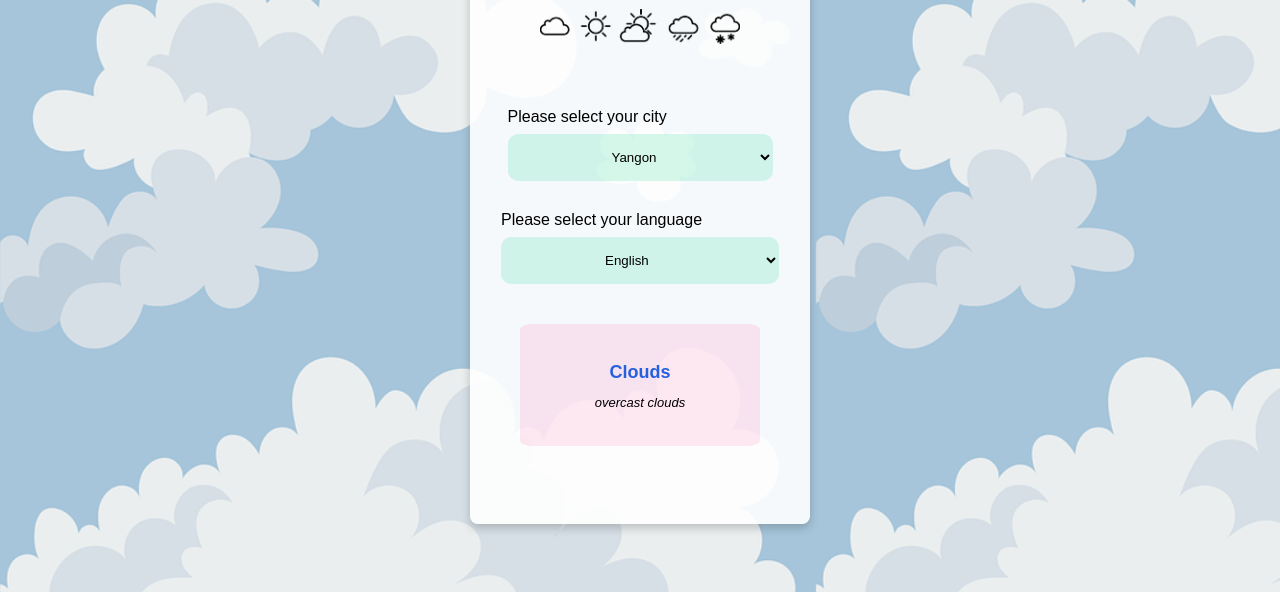
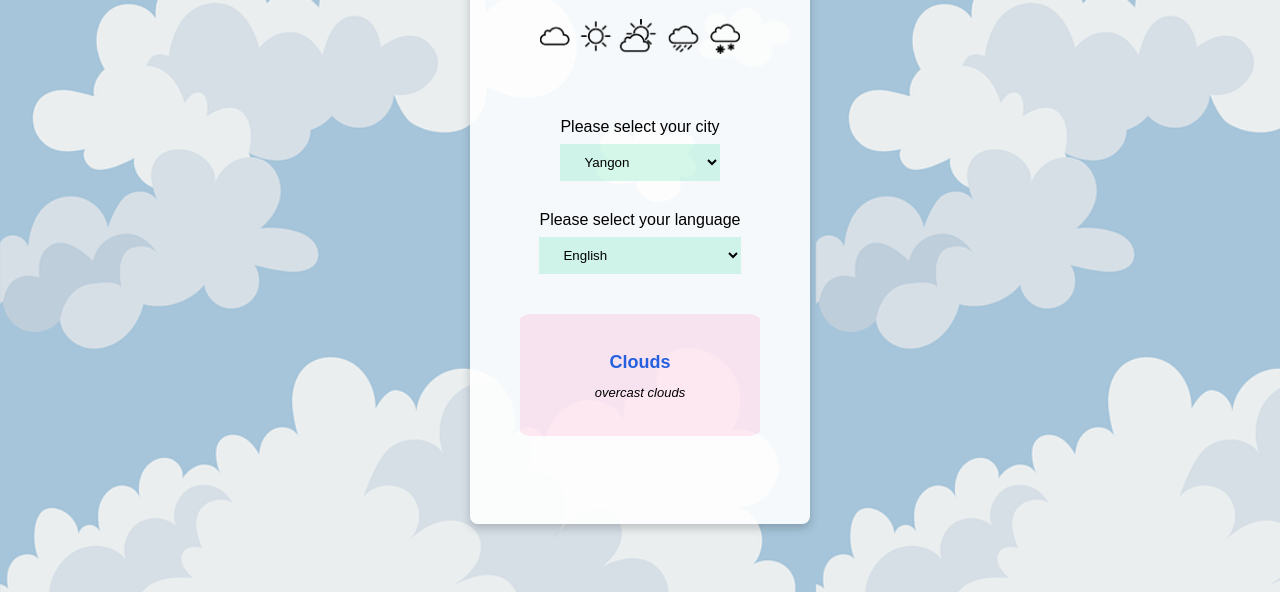
Before and after one commit to aungkhinesoe/weather-app, a plain HTML site: page index.html in a window 1280 px wide. Shown: the part 224-816 px from the top of the page. Drawn offline with Linux system fonts and the light colour scheme; no server answers.

Commit message:
select buttons design change second time

```diff
--- a/css/styles.css
+++ b/css/styles.css
@@ -36,15 +36,13 @@ h2 {
   display: flex;
   flex-direction: column;
   gap: 8px;
-  padding: 0px 100px;
 }
 
 .city-name {
   border: none;
-  padding: 15px 100px;
+  padding: 10px 20px;
   background-color: rgba(53, 219, 156, 0.2);
   font-weight: 500;
-  border-radius: 10px;
 }
 
 .language-container {
@@ -52,15 +50,13 @@ h2 {
   flex-direction: column;
   gap: 8px;
   margin-bottom: 10px;
-  padding: 0px 100px;
 }
 
 .language {
   border: none;
-  padding: 15px 100px;
+  padding: 10px 20px;
   background-color: rgba(53, 219, 156, 0.2);
   font-weight: 500;
-  border-radius: 10px;
 }
 
 .weather-info {
```
